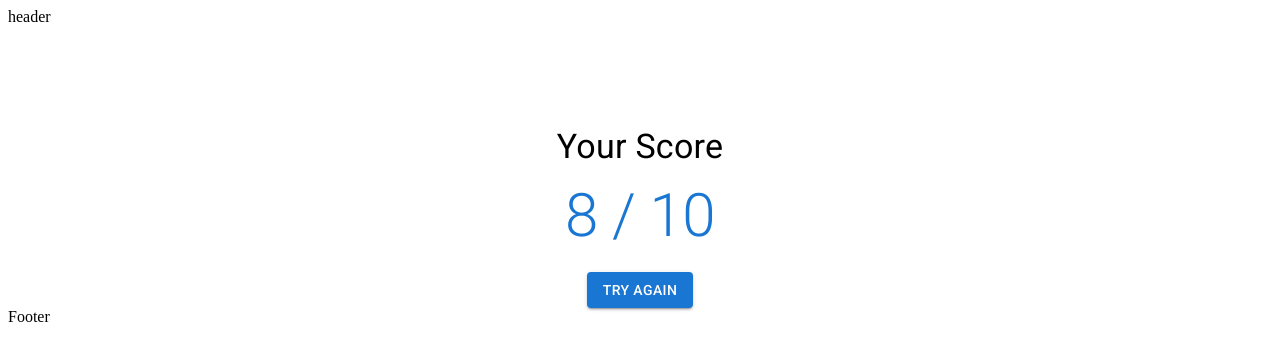
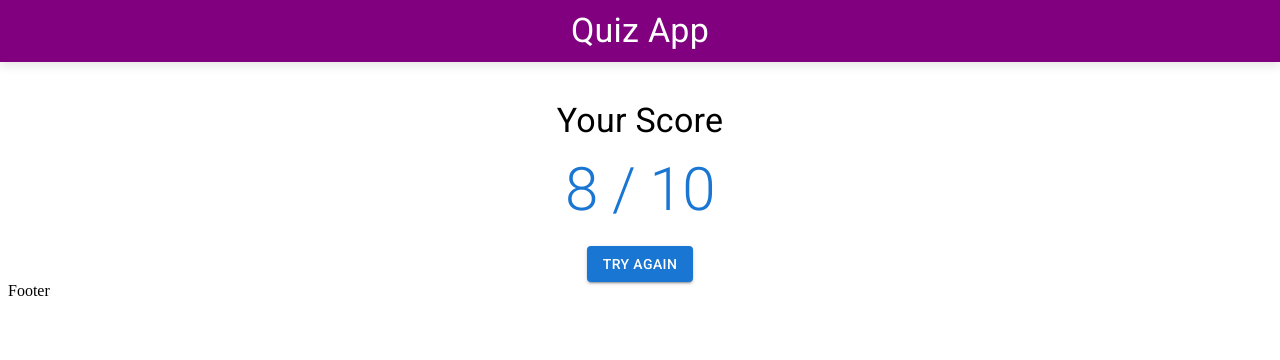
Before and after one commit to sajjadjavazi/Quiz-App, a React (Vite) app: page /score in a window 1280 px wide. Shown: the top 360 px of the page. Built offline with nearby package versions, Linux system fonts and the light colour scheme.

Commit message:
feat(header): nav bar created

```diff
--- a/src/layout/Header/Header.tsx
+++ b/src/layout/Header/Header.tsx
@@ -1,8 +1,21 @@
+import { Box, Typography } from "@mui/material"
+
 const Header = () => {
     return (
-        <div>
-            header
-        </div>
+        <Box sx={{
+            position: 'fixed',
+            top: 0,
+            left: 0,
+            width: '100%',
+            backgroundColor: 'purple',
+            color: 'white',
+            textAlign: 'center',
+            padding: '10px 0',
+            boxShadow: '0px 4px 10px rgba(0, 0, 0, 0.1)',
+            zIndex: 1000,
+        }}>
+            <Typography variant="h4">Quiz App</Typography>
+        </Box>
     );
 }
 
```
